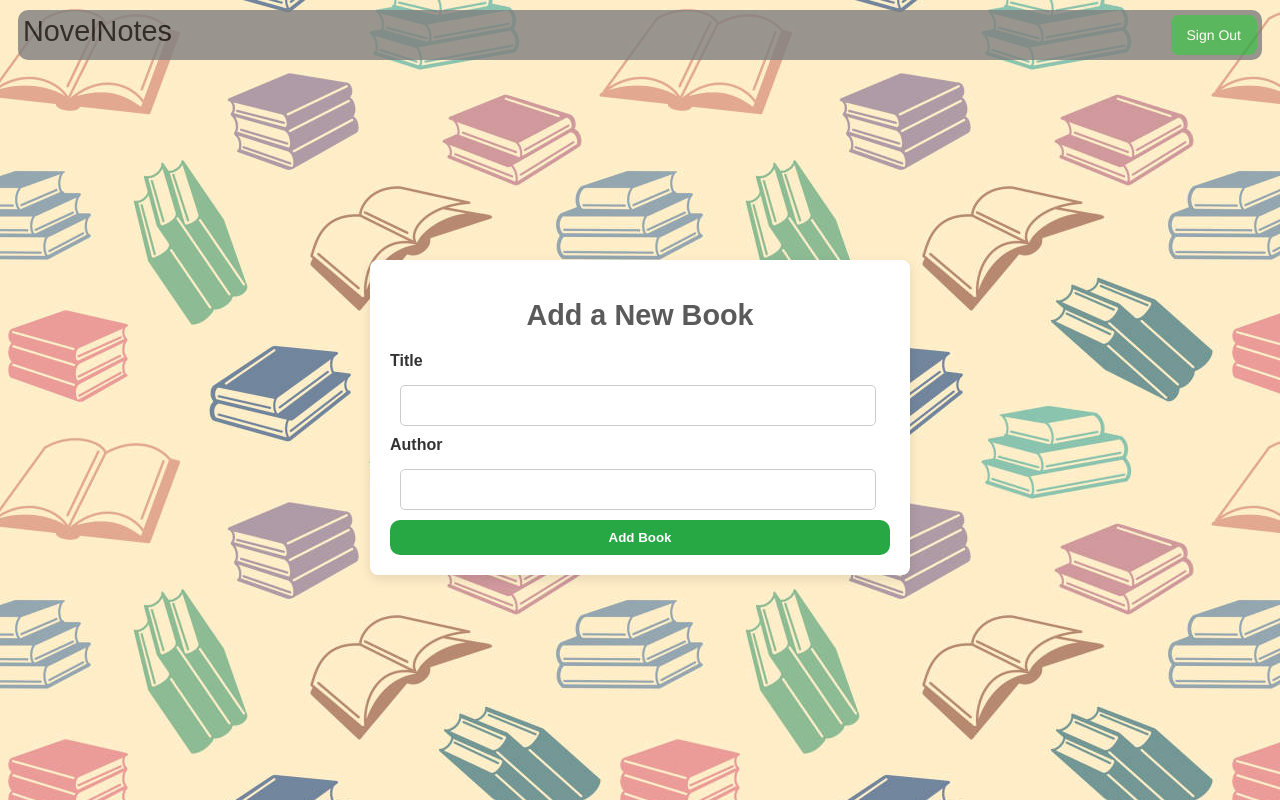
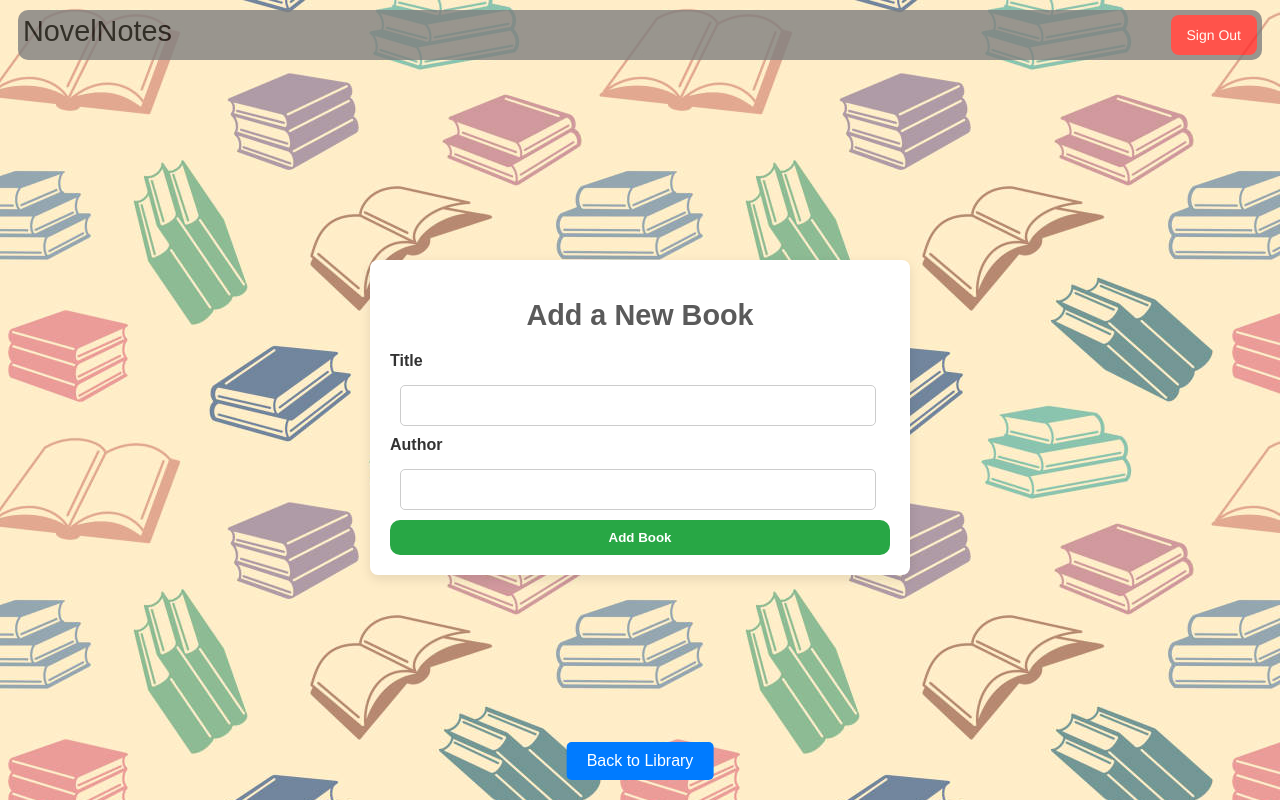
Before and after one commit to bhargavgudapati/csci4300project, a Next.js app: page /addbook in a window 1280 px wide. Built offline with nearby package versions, Linux system fonts and the light colour scheme.

Commit message:
error fixed. Book API working

```diff
--- a/src/app/components/addbook.tsx
+++ b/src/app/components/addbook.tsx
@@ -4,6 +4,7 @@ import React, { useState } from 'react';
 import styles from './addbook.module.css';
 import { useRouter } from 'next/navigation';
 import Navbar from './navbar';
+import { libraryButtonStyles } from './mylibrarybutton';
 
 interface Book {
   id: string;
@@ -14,7 +15,7 @@ interface Book {
 const AddBook: React.FC = () => {
   const [title, setTitle] = useState('');
   const [author, setAuthor] = useState('');
-  const [showError, setShowError] = useState(false);
+  const [showError, setShowError] = useState(false); // State to show error popup
   const router = useRouter();
 
   const handleSubmit = async (e: React.FormEvent) => {
@@ -22,7 +23,6 @@ const AddBook: React.FC = () => {
 
     const newBook: Omit<Book, 'id'> = { title, author };
 
-    try {
     const response = await fetch('/api/items', {
       method: 'POST',
       headers: {
@@ -32,17 +32,16 @@ const AddBook: React.FC = () => {
     });
 
     if (!response.ok) {
-        throw new Error('Failed to add the book');
+      setShowError(true); // Show error popup
+      return;
     }
 
     console.log('Book added successfully:', newBook);
-      router.push('/');
-    } catch (error) {
-      console.error('Error adding book:', error);
-      setShowError(true);
-    }
+    router.push('/'); // Navigate back to library page
   };
-
+  const navigateToLibrary = () => {
+    router.push('/'); // Navigate back to library page
+  };
   return (
     <div>
       <Navbar />
@@ -73,13 +72,19 @@ const AddBook: React.FC = () => {
             Add Book
           </button>
         </form>
+        <button
+          style={libraryButtonStyles}
+          onClick={navigateToLibrary}
+        >
+          Back to Library
+        </button>
       </div>
 
       {/* Error Popup */}
       {showError && (
         <div className={styles.errorPopup}>
           <div className={styles.errorContent}>
-            <p>Error adding book</p>
+            <p>Book Not Found. Please try again.</p>
             <button
               className={styles.closeButton}
               onClick={() => setShowError(false)}
--- a/src/app/components/bookcard.module.css
+++ b/src/app/components/bookcard.module.css
@@ -17,3 +17,9 @@
   font-size: 14px;
   color: #555;
 }
+
+.bookCard img {
+  width: 100%;
+  height: auto;
+  border-radius: 5px;
+}
--- a/src/app/components/mylibrarybutton.tsx
+++ b/src/app/components/mylibrarybutton.tsx
@@ -15,17 +15,19 @@ const MyLibraryButton: React.FC = () => {
   );
 };
 
-const libraryButtonStyles: React.CSSProperties = {
-  position: 'absolute',
-  top: '15px',
-  right: '20px',
-  padding: '10px 15px',
-  backgroundColor: '#28a745',
-  color: 'white',
+export const libraryButtonStyles: React.CSSProperties = {
+  position: 'fixed',
+  bottom: '20px',
+  left: '50%',
+  transform: 'translateX(-50%)',
+  backgroundColor: '#007bff',
+  color: '#fff',
   border: 'none',
+  padding: '10px 20px',
   borderRadius: '5px',
+  fontSize: '16px',
   cursor: 'pointer',
-  fontWeight: 'bold',
+  zIndex: '1000',
 };
 
 export default MyLibraryButton;
--- a/src/app/components/signoutbutton.module.css
+++ b/src/app/components/signoutbutton.module.css
@@ -1,6 +1,6 @@
 
 .signoutbutton {
-  background-color: #33aa44;
+  background-color: #ff2d2d;
   border-radius: 8px;
   border-style: none;
   box-sizing: border-box;
```
Also changed, not shown: src/app/components/library.tsx (+9 -39 lines), src/app/page.tsx (+13 -6 lines). Lines whose indentation alone changed are shown as unchanged.
